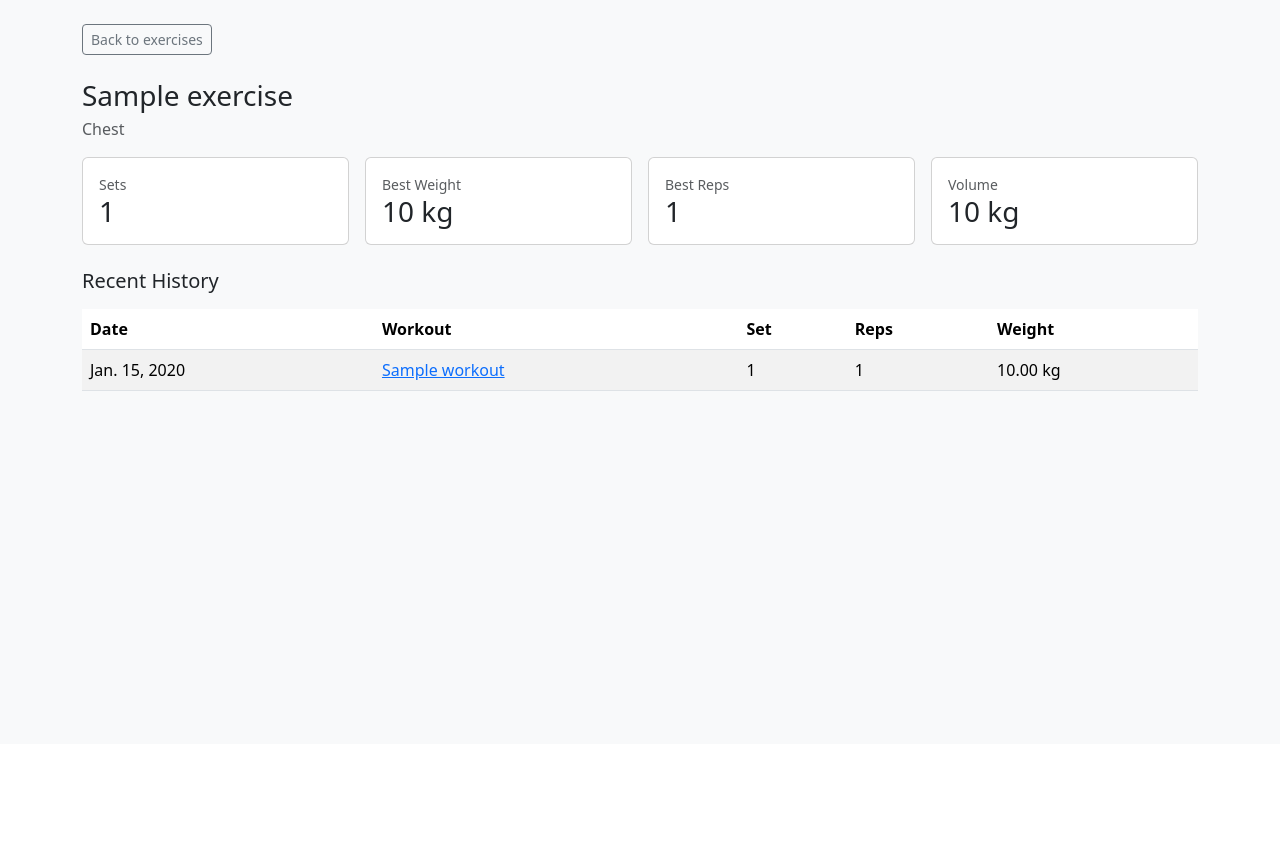
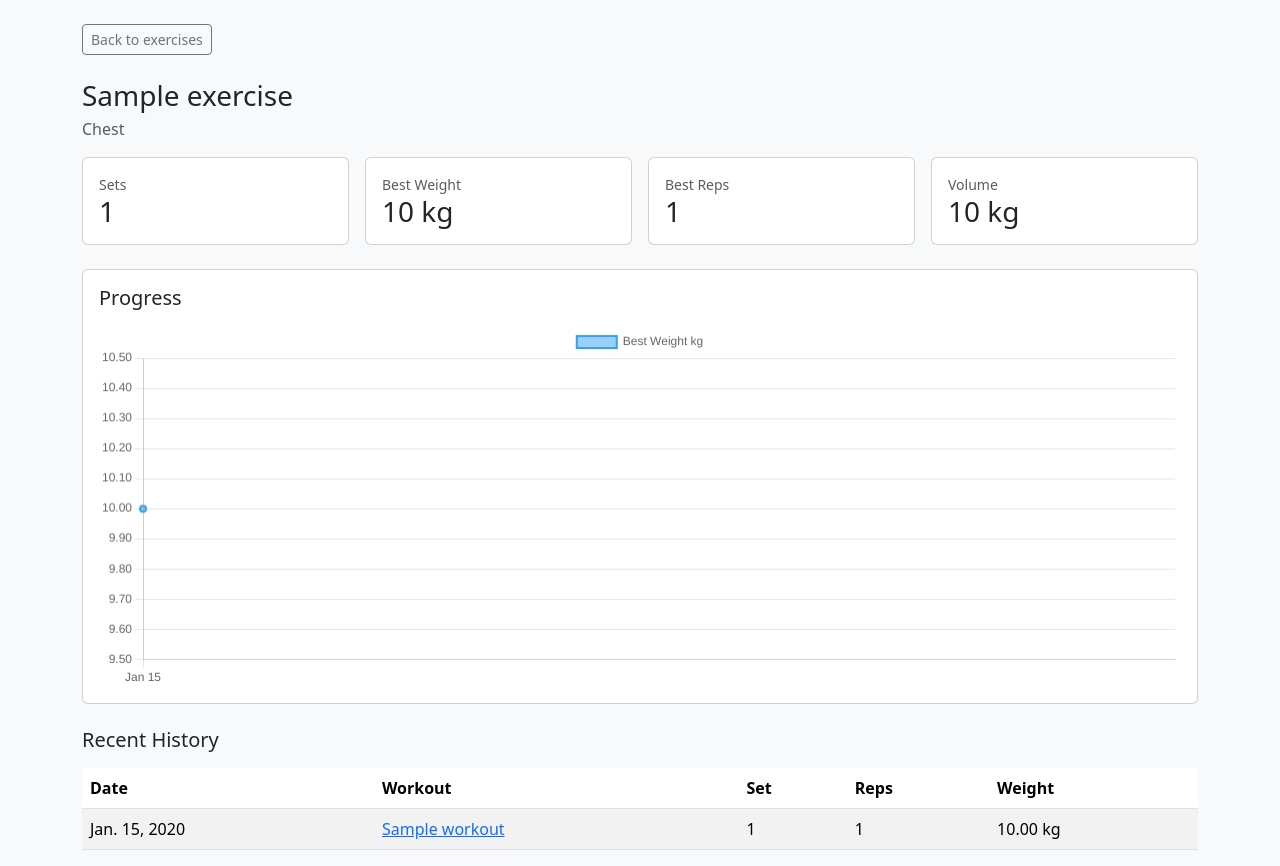
Before and after one commit to vfb-dev/minifit, a Django app: page /exercises/1/ in a window 1280 px wide. Shown: the part 56-922 px from the top of the page. Before the commit the page ends 447 px from the top, so only its background shows below. Run offline with Django 5.2, Linux system fonts and the light colour scheme; a user stored in the database is signed in; tables that the repository leaves empty hold one stand-in row (values such as "Sample post").

Commit message:
exercise chart

```diff
--- a/templates/tracker/exercise_detail.html
+++ b/templates/tracker/exercise_detail.html
@@ -15,6 +15,20 @@
     <div class="col-md-3"><div class="card"><div class="card-body"><div class="text-muted small">Best Weight</div><div class="h3 mb-0">{{ best_weight|default:"-" }} kg</div></div></div></div>
     <div class="col-md-3"><div class="card"><div class="card-body"><div class="text-muted small">Best Reps</div><div class="h3 mb-0">{{ best_reps|default:"-" }}</div></div></div></div>
     <div class="col-md-3"><div class="card"><div class="card-body"><div class="text-muted small">Volume</div><div class="h3 mb-0">{{ total_volume|floatformat:0 }} kg</div></div></div></div>
+</div>
+
+<div class="card mb-4">
+    <div class="card-body">
+        <h2 class="h5 mb-3">Progress</h2>
+
+        {% if progress_values %}
+            <canvas id="exerciseProgressChart" height="100"></canvas>
+        {% else %}
+            <div class="alert alert-info mb-0">
+                Add weighted sets to see progress for this exercise.
+            </div>
+        {% endif %}
+    </div>
 </div>
 
 <h2 class="h5 mb-3">Recent History</h2>
@@ -45,4 +59,30 @@
 {% else %}
     <div class="alert alert-info">No history yet for this exercise.</div>
 {% endif %}
+
+{{ progress_labels|json_script:"progress-labels" }}
+{{ progress_values|json_script:"progress-values" }}
+
+<script src="https://cdn.jsdelivr.net/npm/chart.js"></script>
+<script>
+    const progressCanvas = document.getElementById("exerciseProgressChart");
+
+    if (progressCanvas) {
+        const progressLabels = JSON.parse(document.getElementById("progress-labels").textContent);
+        const progressValues = JSON.parse(document.getElementById("progress-values").textContent);
+
+        new Chart(progressCanvas, {
+            type: "line",
+            data: {
+                labels: progressLabels,
+                datasets: [{
+                    label: "Best Weight kg",
+                    data: progressValues,
+                    borderWidth: 2,
+                    tension: 0.3
+                }]
+            }
+        });
+    }
+</script>
 {% endblock %}
--- a/tracker/views.py
+++ b/tracker/views.py
@@ -365,6 +365,17 @@
         or 0
     )
 
+    progress_rows = (
+        WorkoutSet.objects
+        .filter(exercise=exercise, workout__user=request.user, weight_kg__isnull=False)
+        .values("workout__date")
+        .annotate(best_weight=Max("weight_kg"))
+        .order_by("workout__date")
+    )
+
+    progress_labels = [row["workout__date"].strftime("%b %d") for row in progress_rows]
+    progress_values = [float(row["best_weight"]) for row in progress_rows]
+
     return render(
         request,
         "tracker/exercise_detail.html",
@@ -375,6 +386,8 @@
             "best_weight": best_weight,
             "best_reps": best_reps,
             "total_volume": total_volume,
+            "progress_labels": progress_labels,
+            "progress_values": progress_values,
         },
     )
 
```
